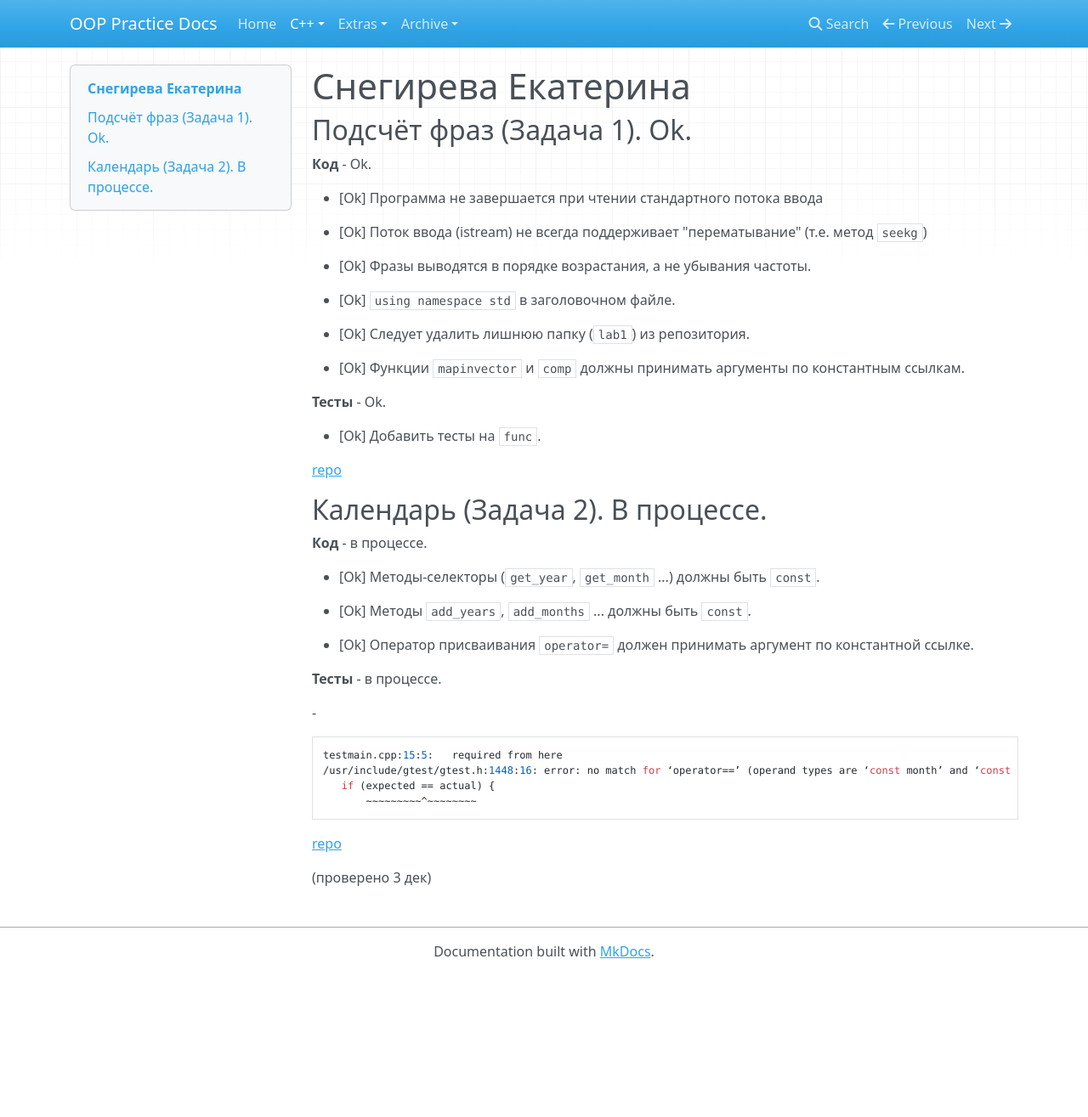
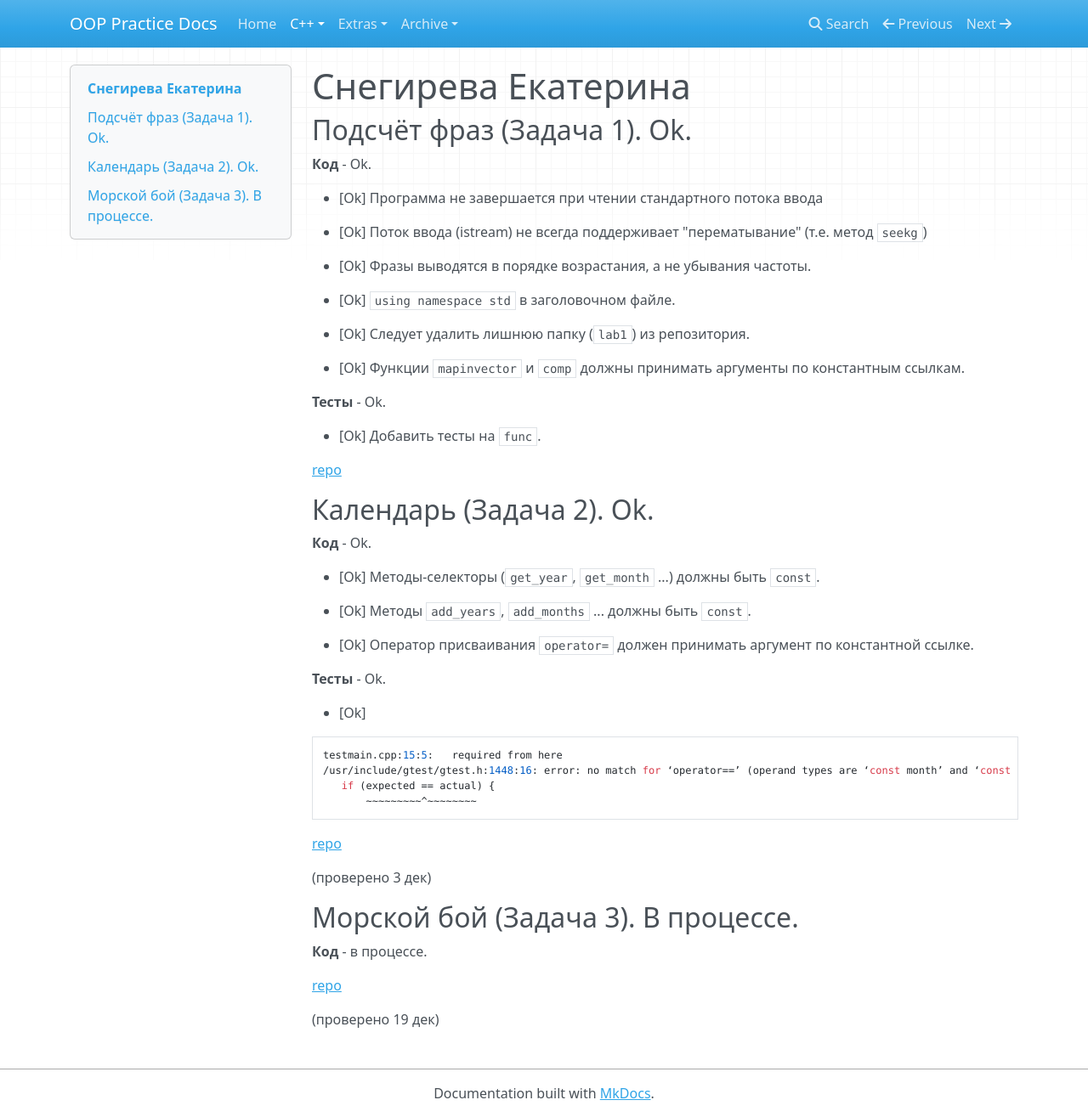
Before and after one commit to avoronkov/oop, an MkDocs documentation site: the page built from docs/2017.cpp/results/snegireva.md, in a window 1280 px wide and 1315 px high. Shown: the whole window at 85% size. Built offline with MkDocs 1.6.1, drawn with Linux system fonts in a browser that asks for light colours; nearby versions of some CDN libraries; old or Windows-style settings are respelled for this version of MkDocs.

Commit message:
update results

````diff
--- a/docs/2017.cpp/results/snegireva.md
+++ b/docs/2017.cpp/results/snegireva.md
@@ -22,9 +22,9 @@
 
 [repo](https://bitbucket.org/snegireva_oop/spyair_kek)
 
-## Календарь (Задача 2). В процессе.
+## Календарь (Задача 2). Ok.
 
-**Код** - в процессе.
+**Код** - Ok.
 
 - [Ok] Методы-селекторы (`get_year`, `get_month` ...) должны быть `const`.
 
@@ -32,9 +32,9 @@
 
 - [Ok] Оператор присваивания `operator=` должен принимать аргумент по константной ссылке.
 
-**Тесты** - в процессе.
+**Тесты** - Ok.
 
--
+- [Ok]
 ```C++
 testmain.cpp:15:5:   required from here
 /usr/include/gtest/gtest.h:1448:16: error: no match for ‘operator==’ (operand types are ‘const month’ and ‘const int’)
@@ -45,3 +45,11 @@ testmain.cpp:15:5:   required from here
 [repo](https://bitbucket.org/snegireva_oop/spyair_kek)
 
 (проверено 3 дек)
+
+## Морской бой (Задача 3). В процессе.
+
+**Код** - в процессе.
+
+[repo](https://bitbucket.org/snegireva_oop/spyair_kek)
+
+(проверено 19 дек)
````
Also changed, not shown: docs/2017.cpp/results.md (+5 -1 lines), docs/2017.cpp/results/shustova.md (+8 -0 lines).
